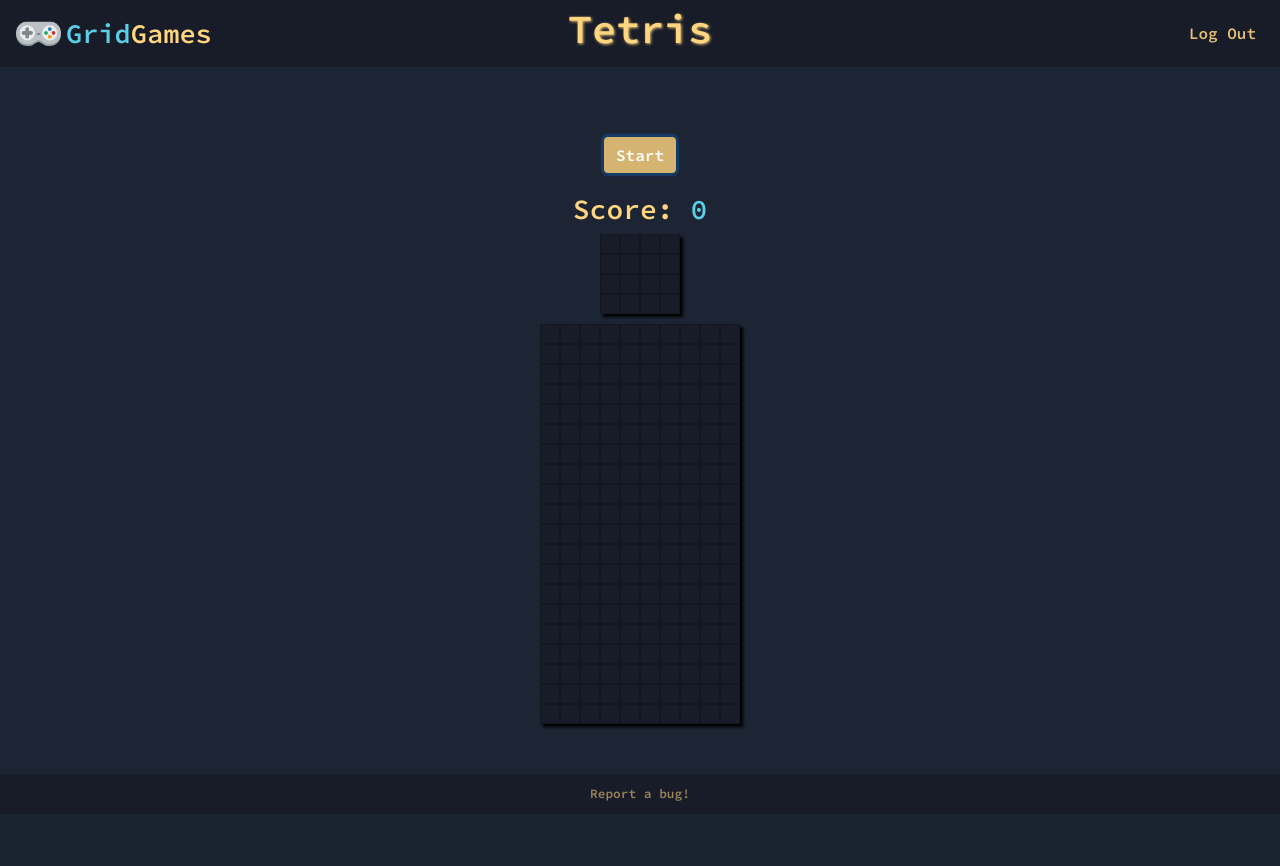
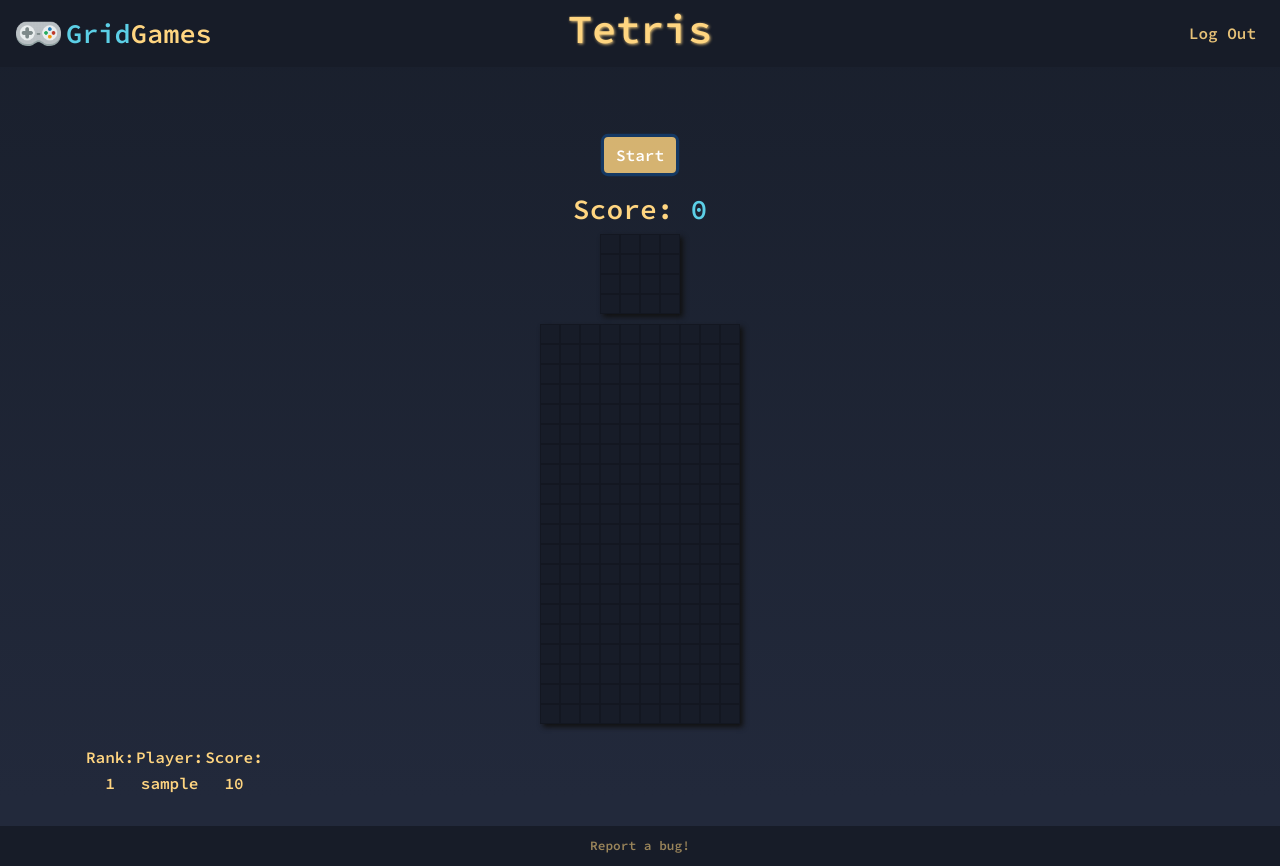
Before and after one commit to tremar123/grid-games, a Flask app: page /tetris in a window 1280 px wide. Before the commit the page ends 801 px from the top, so only its background shows below. Run offline with Flask 2, Linux system fonts and the light colour scheme; the visitor is signed in with stand-in values (Sample User, id 1); tables that the repository leaves empty hold one stand-in row (values such as "Sample post").

Commit message:
TODO: styling for leaderboards + users score always on the bottom

```diff
--- a/games.py
+++ b/games.py
@@ -1,5 +1,5 @@
 from flask_session import Session
-from app import app, session, db
+from app import app, session, db, snake, tetris, whac_a_mole, users
 from flask import render_template, request
 from helpers import login_required
 
@@ -8,10 +8,28 @@
 def memory_game():
     return render_template("memory-game.html")
 
-@app.route("/whac-a-mole")
+@app.route("/whac-a-mole", methods=["GET", "POST"])
 @login_required
-def whac_a_mole():
-    return render_template("whac-a-mole.html")
+def whac_a_mole_game():
+    if request.method == "POST":
+
+        score = int(request.form["score"])  # get score in current game
+        try:     # get max score and update if current is bigger if none add new row into table
+            maxScore = whac_a_mole.query.filter_by(user_id=session["user_id"]).first()
+            print(maxScore.score)
+            if score > maxScore.score:
+                db.engine.execute("UPDATE whac_a_mole SET score = %(score)s WHERE user_id = %(user)s", {"user": session["user_id"], "score": score})
+
+        except AttributeError:
+            # new row
+            newUser = whac_a_mole(user_id=session["user_id"], score=score)
+            db.session.add(newUser)
+            db.session.commit()
+
+        return render_template("whac-a-mole.html")
+    else:
+        leaderboard = db.engine.execute("SELECT whac_a_mole.score, users.username FROM whac_a_mole INNER JOIN users ON whac_a_mole.user_id = users.id ORDER BY whac_a_mole.score DESC LIMIT 20")
+        return render_template("whac-a-mole.html", leaderboard=leaderboard)
 
 @app.route("/connect-four")
 @login_required
@@ -20,15 +38,26 @@
 
 @app.route("/snake", methods=["GET", "POST"])
 @login_required
-def snake():
+def snake_game():
     if request.method == "POST":
-        score = int(request.form["score"])
-        user = int(session["user_id"])
-        db.engine.execute("INSERT INTO snake (user_id, score) VALUES (%(user)s, %(score)s)", {"user": user, "score": score})
-        # TODO: updating on user somehow!!!!
-        return
+
+        score = int(request.form["score"])  # get score in current game
+        try:     # get max score and update if current is bigger if none add new row into table
+            maxScore = snake.query.filter_by(user_id=session["user_id"]).first()
+            print(maxScore.score)
+            if score > maxScore.score:
+                db.engine.execute("UPDATE snake SET score = %(score)s WHERE user_id = %(user)s", {"user": session["user_id"], "score": score})
+
+        except AttributeError:
+            # new row
+            newUser = snake(user_id=session["user_id"], score=score)
+            db.session.add(newUser)
+            db.session.commit()
+
+        return render_template("snake.html")
     else:
-        return render_template("snake.html")
+        leaderboard = db.engine.execute("SELECT snake.score, users.username FROM snake INNER JOIN users ON snake.user_id = users.id ORDER BY snake.score DESC LIMIT 20")
+        return render_template("snake.html", leaderboard=leaderboard)
 
 @app.route("/space-invaders")
 @login_required
@@ -40,7 +69,25 @@
 def frogger():
     return render_template("frogger.html")
 
-@app.route("/tetris")
+@app.route("/tetris", methods=["GET", "POST"])
 @login_required
-def tetris():
-    return render_template("tetris.html")
+def tetris_game():
+    if request.method == "POST":
+
+        score = int(request.form["score"])  # get score in current game
+        try:     # get max score and update if current is bigger if none add new row into table
+            maxScore = tetris.query.filter_by(user_id=session["user_id"]).first()
+            print(maxScore.score)
+            if score > maxScore.score:
+                db.engine.execute("UPDATE tetris SET score = %(score)s WHERE user_id = %(user)s", {"user": session["user_id"], "score": score})
+
+        except AttributeError:
+            # new row
+            newUser = tetris(user_id=session["user_id"], score=score)
+            db.session.add(newUser)
+            db.session.commit()
+
+        return render_template("tetris.html")
+    else:
+        leaderboard = db.engine.execute("SELECT tetris.score, users.username FROM tetris INNER JOIN users ON tetris.user_id = users.id ORDER BY tetris.score DESC LIMIT 20")
+        return render_template("tetris.html", leaderboard=leaderboard)
--- a/static/snake/snake.js
+++ b/static/snake/snake.js
@@ -60,7 +60,7 @@
                 startGame();
             });
 
-            $.post( "/snake", {
+            $.post("/snake", {
                 score: score
             });
 
--- a/static/styles.css
+++ b/static/styles.css
@@ -3,7 +3,7 @@
     min-height: 100%;
     overflow: auto;
     padding: 0;
-    background-color: #1d2433;
+    background-color: #22293b;
 }
 
 .bg-custom {
@@ -56,7 +56,7 @@
 }
 
 body {
-    background-color: #1d2433;
+    background-image: linear-gradient(to bottom, #191f2c, #22293b);
     font-family: 'Source Code Pro', monospace !important;
 }
 
--- a/static/tetris/tetris.css
+++ b/static/tetris/tetris.css
@@ -6,7 +6,7 @@
     flex-wrap: wrap;
     margin: auto;
     margin-bottom: 20px;
-    box-shadow: 3px 3px 3px black;
+    box-shadow: 3px 3px 5px #111111;
 }
 
 .block {
@@ -37,7 +37,7 @@
     background-color: #171c28;
     margin: auto;
     margin-bottom: 10px;
-    box-shadow: 3px 3px 3px black;
+    box-shadow: 3px 3px 5px #111111;
 }
 
 .previous-grid {
--- a/static/tetris/tetris.js
+++ b/static/tetris/tetris.js
@@ -181,7 +181,7 @@
             timerId = null;
         } else {
             draw();
-            timerId = setInterval(moveDown, 900);
+            timerId = setInterval(moveDown, 800);
             nextRandom = Math.floor(Math.random() * tetrominos.length);
             displayShape();
         }
@@ -192,6 +192,11 @@
         if (current.some(index => squares[currentPosition + index].classList.contains("block2"))){
             clearInterval(timerId);
             document.removeEventListener("keydown", control);
+
+            $.post("/tetris", {
+                score: score
+            });
+
             return swal({
                 title: "Game Over!",
                 text: "Your score: " + score,
--- a/templates/tetris.html
+++ b/templates/tetris.html
@@ -271,4 +271,25 @@
         </div>
         <div class="divs empty"></div>
     </div>
+
+    <div id="table">
+        <table>
+            <thead>
+                <tr>
+                    <th>Rank:</th>
+                    <th>Player:</th>
+                    <th>Score:</th>
+                </tr>
+            </thead>
+            <tbody>
+                {% for row in leaderboard %}
+                    <tr>
+                        <td>{{ loop.index }}</td>
+                        <td>{{ row[1] }}</td>
+                        <td>{{ row[0] }}</td>
+                    </tr>
+                {% endfor %}
+            </tbody>
+        </table>
+    </div>
 {% endblock %}
```
Also changed, not shown: static/whac-a-mole/whac-a-mole.js (+6 -1 lines), templates/snake.html (+22 -1 lines), templates/whac-a-mole.html (+21 -0 lines).
